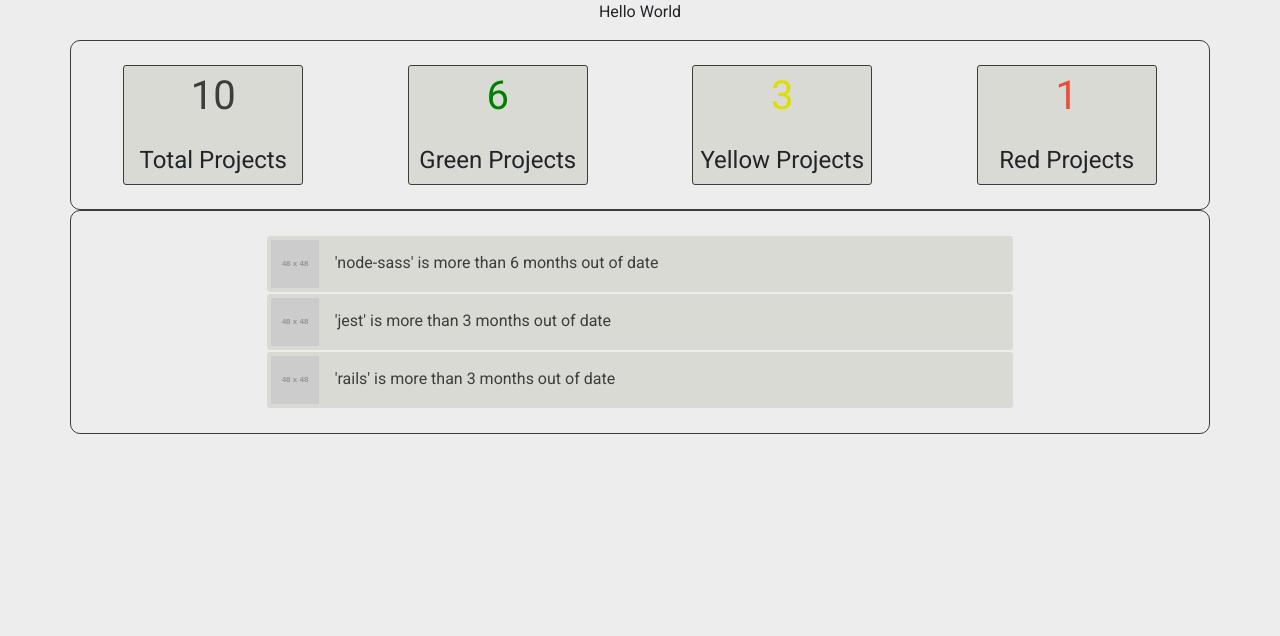
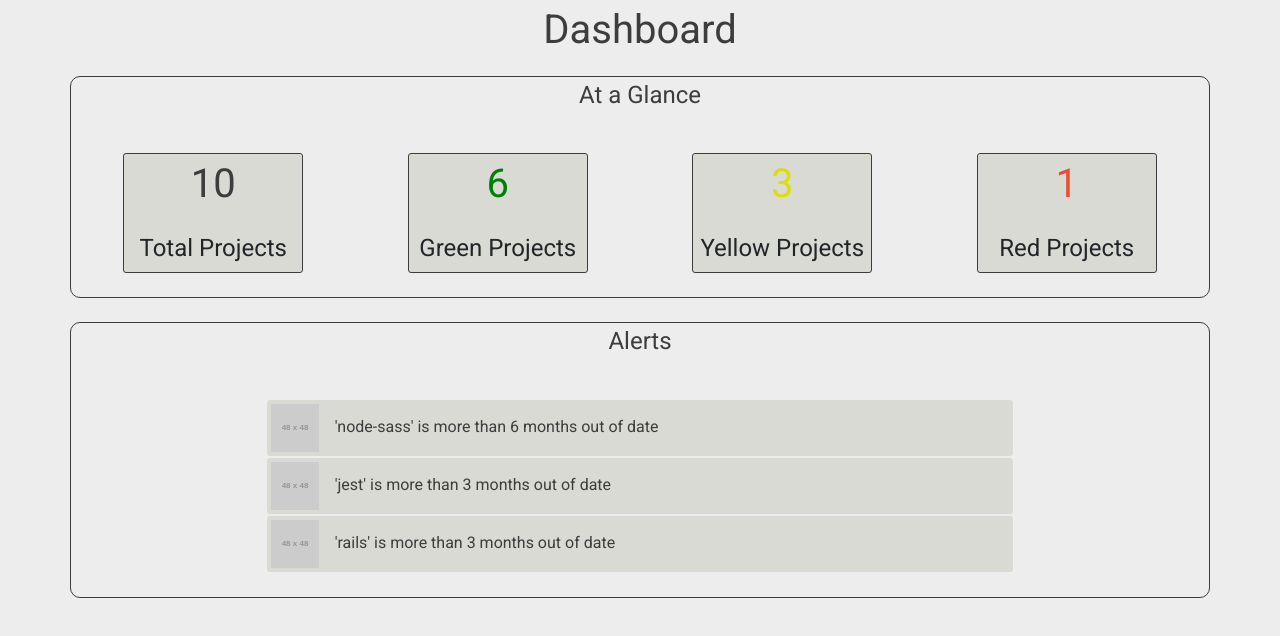
Before and after one commit to lewisdean731/fyp-portal, a React (Create React App) app: page / in a window 1280 px wide. Shown: the top 636 px of the page. Built offline with nearby package versions, Linux system fonts and the light colour scheme.

Commit message:
fix: add missing titles for dashboard sections
[Ticket: FYP-5]

```diff
--- a/src/components/organisms/ui/dashboardNotifications/dashboardNotifications.js
+++ b/src/components/organisms/ui/dashboardNotifications/dashboardNotifications.js
@@ -1,11 +1,13 @@
 import React from "react";
 import {Row, Col, Container} from "react-bootstrap";
+import TextMedium from "../../../atoms/text/medium/textMedium";
 import DashboardNotificationItem from "../../../molecules/ui/dashboardNotificationItem/dashboardNotificationItem";
 import Classes from "./dashboardNotifications.module.scss";
 
 function dashboardNotifications() {
   return (
     <Container className={Classes.dashboardNotifications}>
+      <TextMedium colour={'grey'}>Alerts</TextMedium>
       <Row className="justify-content-md-center">
         <Col className={Classes.col}>
           <DashboardNotificationItem textSeverity={'Critical'} textDetails={'\'node-sass\' is more than 6 months out of date'}/>
--- a/src/components/organisms/ui/dashboardSummary/dashboardSummary.js
+++ b/src/components/organisms/ui/dashboardSummary/dashboardSummary.js
@@ -1,5 +1,6 @@
 import React from "react";
 import {Row, Col, Container} from "react-bootstrap";
+import TextMedium from "../../../atoms/text/medium/textMedium";
 import DashboardItem from "../../../molecules/ui/dashboardItem/dashboardItem";
 
 import Classes from "./dashboardSummary.module.scss";
@@ -7,6 +8,7 @@ import Classes from "./dashboardSummary.module.scss";
 function DashboardSummary() {
   return (
     <Container className={Classes.dashboardSummary}>
+      <TextMedium colour={'grey'}>At a Glance</TextMedium>
       <Row className="justify-content-md-center">
         <Col className={Classes.col}>
           <DashboardItem colour1={'grey'} colour2={'black'} text1={10} text2={'Total Projects'}/>
--- a/src/layouts/dashboard/dashboard.js
+++ b/src/layouts/dashboard/dashboard.js
@@ -1,11 +1,13 @@
+import TextLarge from '../../components/atoms/text/large/textLarge';
 import DashboardNotifications from '../../components/organisms/ui/dashboardNotifications/dashboardNotifications';
 import DashboardSummary from '../../components/organisms/ui/dashboardSummary/dashboardSummary';
 
 function Dashboard() {
   return (
     <div>
-      <p>Hello World</p>
+      <TextLarge colour={'grey'}>Dashboard</TextLarge>
       <DashboardSummary />
+      <br />
       <DashboardNotifications />
     </div>
   );
```
